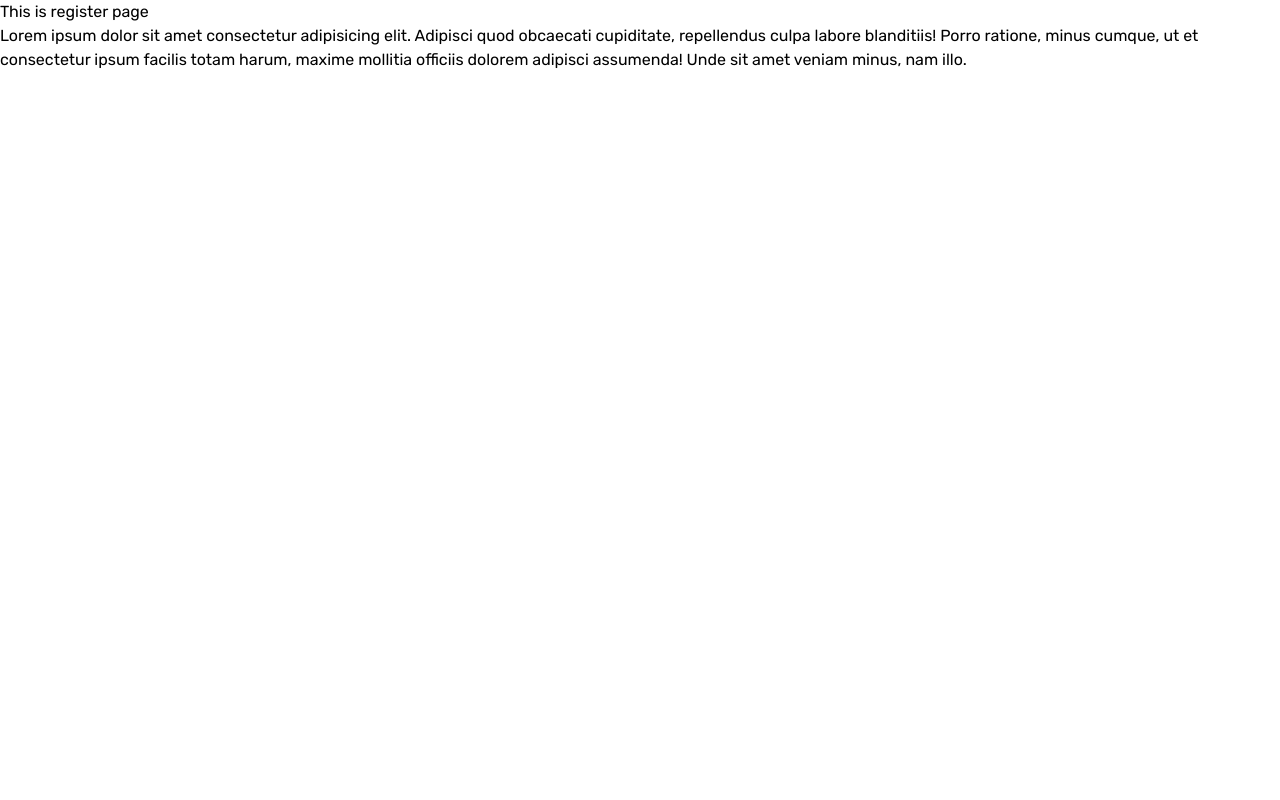
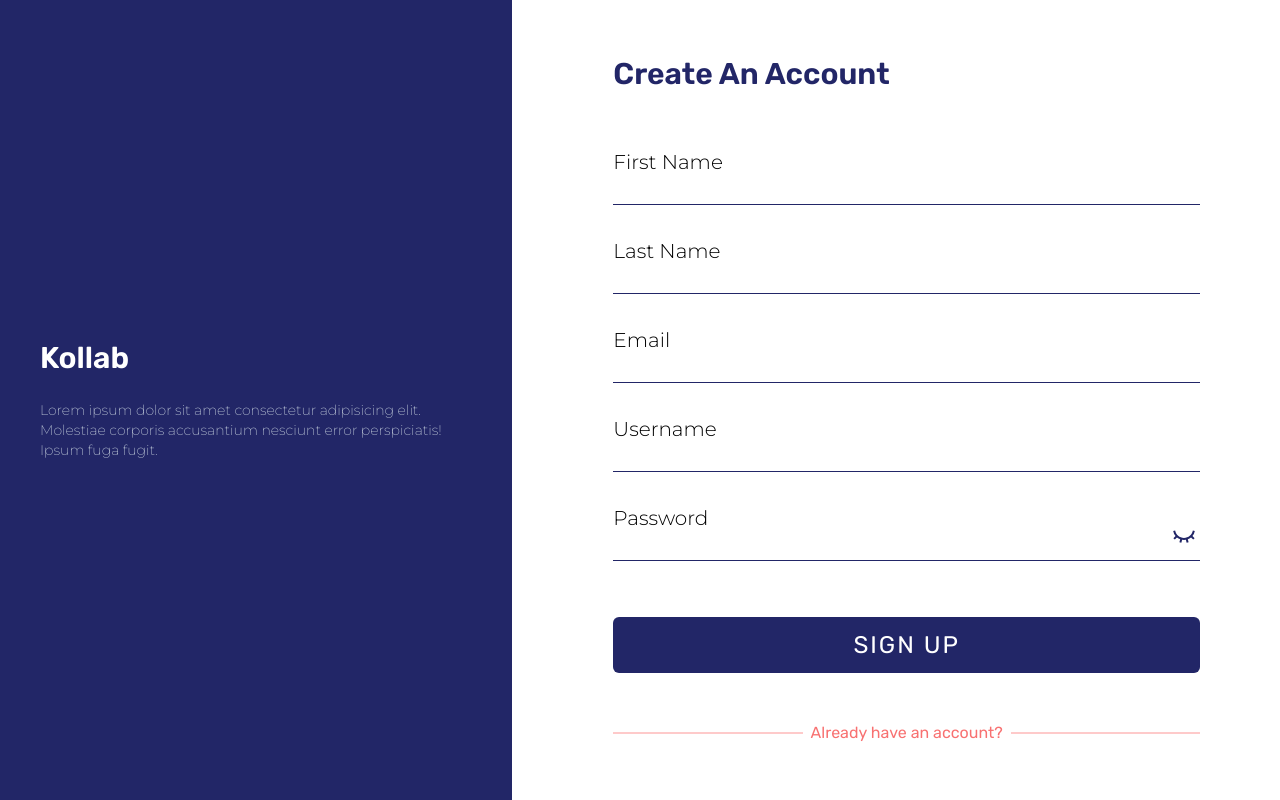
Before and after one commit to SageKyle/kollab, a React (Vite) app: page /register in a window 1280 px wide. Built offline with nearby package versions, Linux system fonts and the light colour scheme.

Commit message:
completed UI of `Register.tsx`

```diff
--- a/src/pages/Register.tsx
+++ b/src/pages/Register.tsx
@@ -1,14 +1,145 @@
+import { useState } from 'react'
+
+import { RiEyeCloseLine, RiEyeLine } from 'react-icons/ri'
+import { Link } from 'react-router-dom'
+
 export default function Register() {
+	const [email, setEmail] = useState('')
+	const [password, setPassword] = useState('')
+	const [showPassword, setShowPassword] = useState(false)
+
+	function toggleShowPassword(): void {
+		setShowPassword((prev) => !prev)
+	}
+
+	async function handleSubmit() {
+		console.log('login successful')
+	}
+
 	return (
-		<div>
-			<h1>This is register page</h1>
-			<p>
-				Lorem ipsum dolor sit amet consectetur adipisicing elit. Adipisci quod
-				obcaecati cupiditate, repellendus culpa labore blanditiis! Porro
-				ratione, minus cumque, ut et consectetur ipsum facilis totam harum,
-				maxime mollitia officiis dolorem adipisci assumenda! Unde sit amet
-				veniam minus, nam illo.
-			</p>
-		</div>
+		<section className="w-full min-h-screen place-content-center grid grid-cols-1 lg:grid-cols-[auto] lg:place-content-stretch relative">
+			<article className="hidden lg:flex lg:flex-col lg:fixed w-2/5 h-full px-10 items-start justify-center bg-primary text-white">
+				<h1 className="font-bold text-3xl mb-6">Kollab</h1>
+				<p className="text-sm text-slate-300 font-mont font-extralight">
+					Lorem ipsum dolor sit amet consectetur adipisicing elit. Molestiae
+					corporis accusantium nesciunt error perspiciatis! Ipsum fuga fugit.
+				</p>
+			</article>
+			<form
+				onSubmit={handleSubmit}
+				className="w-full px-10 py-10 bg-white sm:px-20 lg:my-auto lg:w-7/12 lg:ml-auto"
+			>
+				<h1 className="font-bold text-3xl mb-12 capitalize  text-primary absolute top-6 left-10 lg:hidden">
+					kollab
+				</h1>
+				<h3 className="font-semibold text-xl mb-14 mt-20 lg:mt-0 text-center capitalize lg:text-start text-primary lg:text-3xl">
+					create an account
+				</h3>
+				<label className="w-full flex flex-col mb-8 gap-1">
+					<span className="text-xl capitalize font-mont font-light flex gap-2 items-center justify-start">
+						First Name
+					</span>
+					<input
+						type="text"
+						name="firstName"
+						id="firstName"
+						required
+						autoComplete="on"
+						title="First Name"
+						className="border-0 outline-none border-b border-primary w-full focus:border-b-2 focus:outline-none "
+					/>
+				</label>
+				<label className="w-full flex flex-col mb-8 gap-1">
+					<span className="text-xl capitalize font-mont font-light flex gap-2 items-center justify-start">
+						last Name
+					</span>
+					<input
+						type="text"
+						name="lastName"
+						id="lastName"
+						autoComplete="on"
+						title="Last Name"
+						className="border-0 outline-none border-b border-primary w-full focus:border-b-2 focus:outline-none "
+					/>
+				</label>
+				<label className="w-full flex flex-col mb-8 gap-1">
+					<span className="text-xl capitalize font-mont font-light flex gap-2 items-center justify-start">
+						email
+					</span>
+					<input
+						type="email"
+						name="email"
+						id="email"
+						value={email}
+						onChange={(e) => setEmail(e.target.value)}
+						required
+						autoComplete="on"
+						title="Email Address"
+						className="border-0 outline-none border-b border-primary w-full focus:border-b-2 focus:outline-none "
+					/>
+				</label>
+				<label className="w-full flex flex-col mb-8 gap-1">
+					<span className="text-xl capitalize font-mont font-light flex gap-2 items-center justify-start">
+						username
+					</span>
+					<input
+						type="text"
+						name="username"
+						id="username"
+						required
+						autoComplete="off"
+						title="Username"
+						className="border-0 outline-none border-b border-primary w-full focus:border-b-2 focus:outline-none "
+					/>
+				</label>
+				<label className="w-full flex flex-col gap-1">
+					<span className="text-xl capitalize font-mont font-light flex gap-2 items-center justify-start">
+						password
+					</span>
+					<div className="w-full flex items-center relative">
+						<input
+							type={`${showPassword ? 'text' : 'password'}`}
+							name="password"
+							id="password"
+							value={password}
+							onChange={(e) => setPassword(e.target.value)}
+							required
+							autoComplete="off"
+							title="Password"
+							className="border-0 outline-none border-b border-primary w-full focus:border-b-2 focus:outline-none "
+						/>
+						<span
+							onClick={toggleShowPassword}
+							className="inline-block absolute right-1 bottom-1/2 text-primary text-2xl cursor-pointer"
+							aria-description="toggle password"
+						>
+							{showPassword ? <RiEyeLine /> : <RiEyeCloseLine />}
+						</span>
+					</div>
+				</label>
+				<button
+					type="submit"
+					className="w-full py-3 px-6 mb-6 mt-14 uppercase bg-primary text-white font-rubik [letter-spacing:2px] text-2xl text-center rounded-md hover:bg-primary-light ease-in-out duration-200 cursor-pointer"
+				>
+					sign up
+				</button>
+				<div className="grid grid-cols-[1fr_auto_1fr] gap-2 text-red-400 font-rubik w-full items-center mt-6">
+					<span
+						aria-hidden
+						className="inline-block w-full h-[2px] bg-red-200"
+					></span>
+					<Link
+						to={'/login'}
+						className="w-full hover:text-red-500 ease-in-out duration-200"
+					>
+						Already have an account?
+					</Link>
+					<span
+						aria-hidden
+						className="inline-block w-full h-[2px] bg-red-200"
+					></span>
+				</div>
+			</form>
+		</section>
 	)
 }
```
